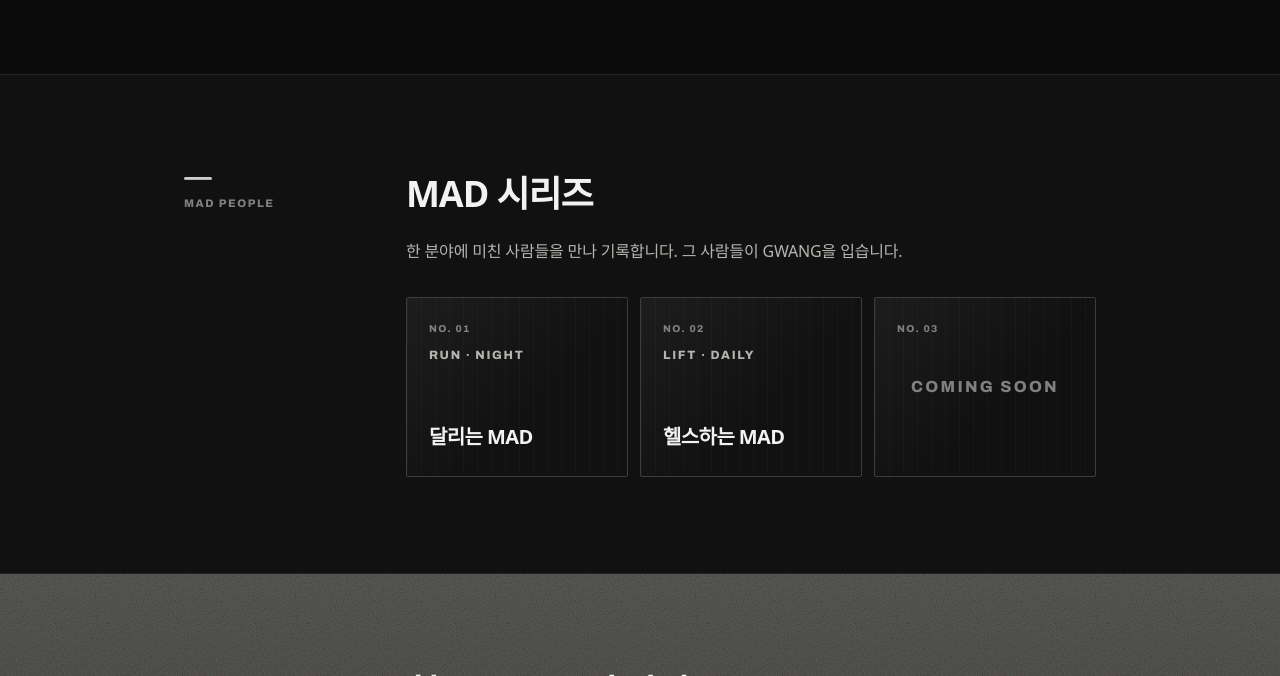
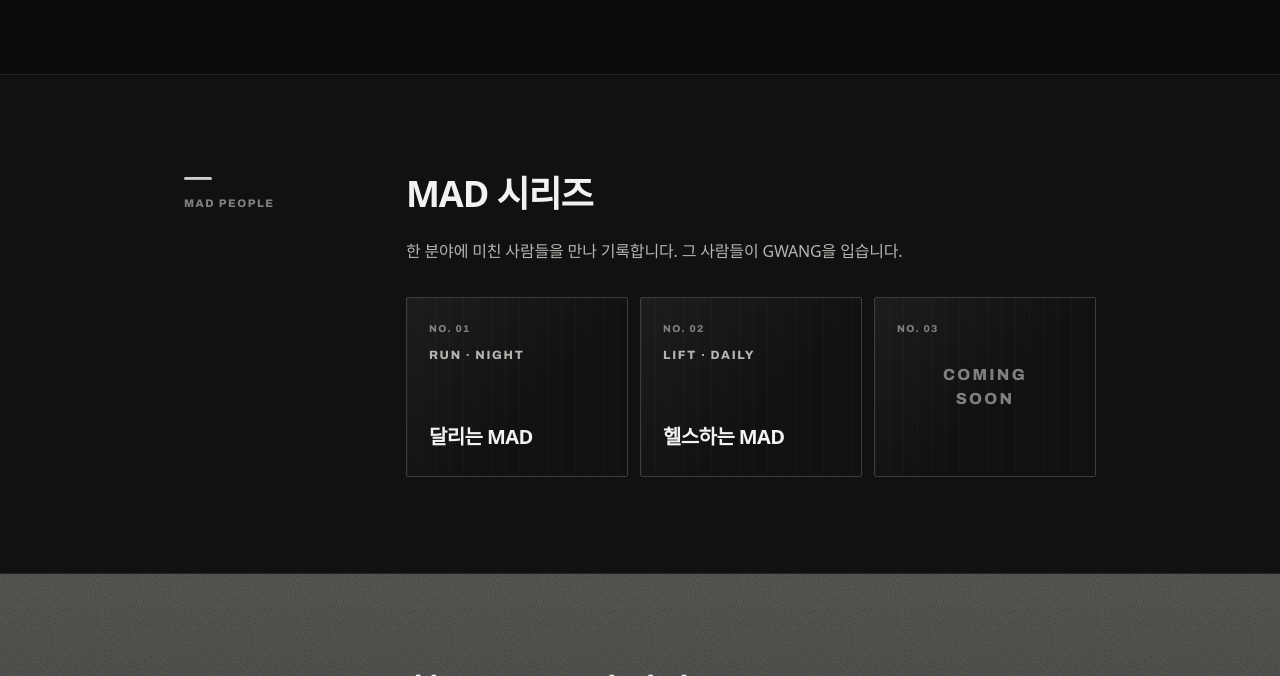
Before and after one commit to gwangsik2980/GWANG, a plain HTML site: page index.html in a window 1280 px wide. Shown: the part 3437-4113 px from the top of the page. Drawn offline with Linux system fonts and the light colour scheme; a web font is replaced by a local one.

Commit message:
Add files via upload

```diff
--- a/index.html
+++ b/index.html
@@ -62,7 +62,7 @@
 .pair div{border:1px solid var(--line-hi);border-radius:2px;padding:24px;background:rgba(255,255,255,.015)}
 .pair b{display:block;font-family:"Noto Serif KR",serif;font-size:48px;line-height:1;margin-bottom:14px}
 /* 첫 화면과 같은 표현: 狂은 빛이 없는 회색 테두리, 光은 빛나는 스틸 */
-.pair div:first-child b{color:transparent;-webkit-text-stroke:1.5px #6a6a68}
+.pair div:first-child b{color:var(--text)}
 .pair div:last-child b{background:var(--steel);-webkit-background-clip:text;background-clip:text;color:transparent;filter:drop-shadow(0 0 14px rgba(255,255,255,.3))}
 .pair small{display:block;color:var(--mute);font-size:13px;margin-bottom:6px}
 .pair p{font-size:15px;color:var(--sub)}
@@ -100,7 +100,7 @@
 .person .tag{display:block;margin-top:8px;font-size:12px;color:var(--sub)}
 .person .soon{font-size:15px;color:var(--mute);letter-spacing:.14em}
 .soon-card{position:relative}
-.soon-card .soon{position:absolute;inset:0;display:flex;align-items:center;justify-content:center;font-size:16px;text-align:center}
+.soon-card .soon{position:absolute;inset:0;display:flex;align-items:center;justify-content:center;font-size:16px;line-height:1.5;text-align:center}
 
 /* notify */
 .notify{background-image:var(--noise),linear-gradient(180deg,#5f5f5b,#464643);background-blend-mode:multiply,normal}
@@ -214,7 +214,7 @@
       <div class="people">
         <div class="person"><div><span class="no en">No. 01</span><span class="tag en">Run · Night</span></div><strong>달리는 MAD</strong></div>
         <div class="person"><div><span class="no en">No. 02</span><span class="tag en">Lift · Daily</span></div><strong>헬스하는 MAD</strong></div>
-        <div class="person soon-card"><div><span class="no en">No. 03</span></div><strong class="en soon">Coming soon</strong></div>
+        <div class="person soon-card"><div><span class="no en">No. 03</span></div><strong class="en soon">Coming<br>soon</strong></div>
       </div>
     </div>
   </div>
```
